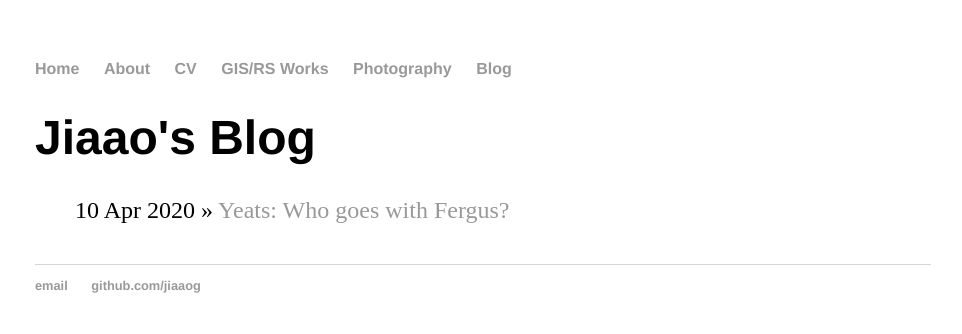
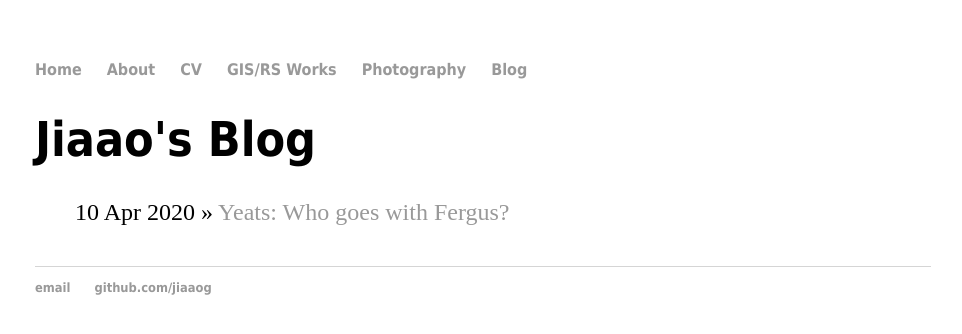
Before and after one commit to jiaaog/jiaaog.github.io, a Jekyll site: the page built from blog/index.html, in a window 1280 px wide. Shown: the top 334 px of the page, without its empty margins (157-1119 px from the left). Built offline with Jekyll 4.4.1, drawn with Linux system fonts in a browser that asks for light colours.

Commit message:
Update main.css

```diff
--- a/css/main.css
+++ b/css/main.css
@@ -3,7 +3,7 @@ body {
     width: 70%;
 }
 nav ul, footer ul {
-    font-family:'Helvetica', 'Arial', 'Sans-Serif';
+    font-family:'Tahoma', 'Geneva', 'sans-serif';
     padding: 0px;
     list-style: none;
     font-weight: bold;
@@ -21,7 +21,7 @@ a:hover {
 }
 h1 {
     font-size: 3em;
-    font-family:'Helvetica', 'Arial', 'Sans-Serif';
+    font-family:'Tahoma', 'Geneva', 'sans-serif';
 }
 p {
     font-size: 1.5em;
```
